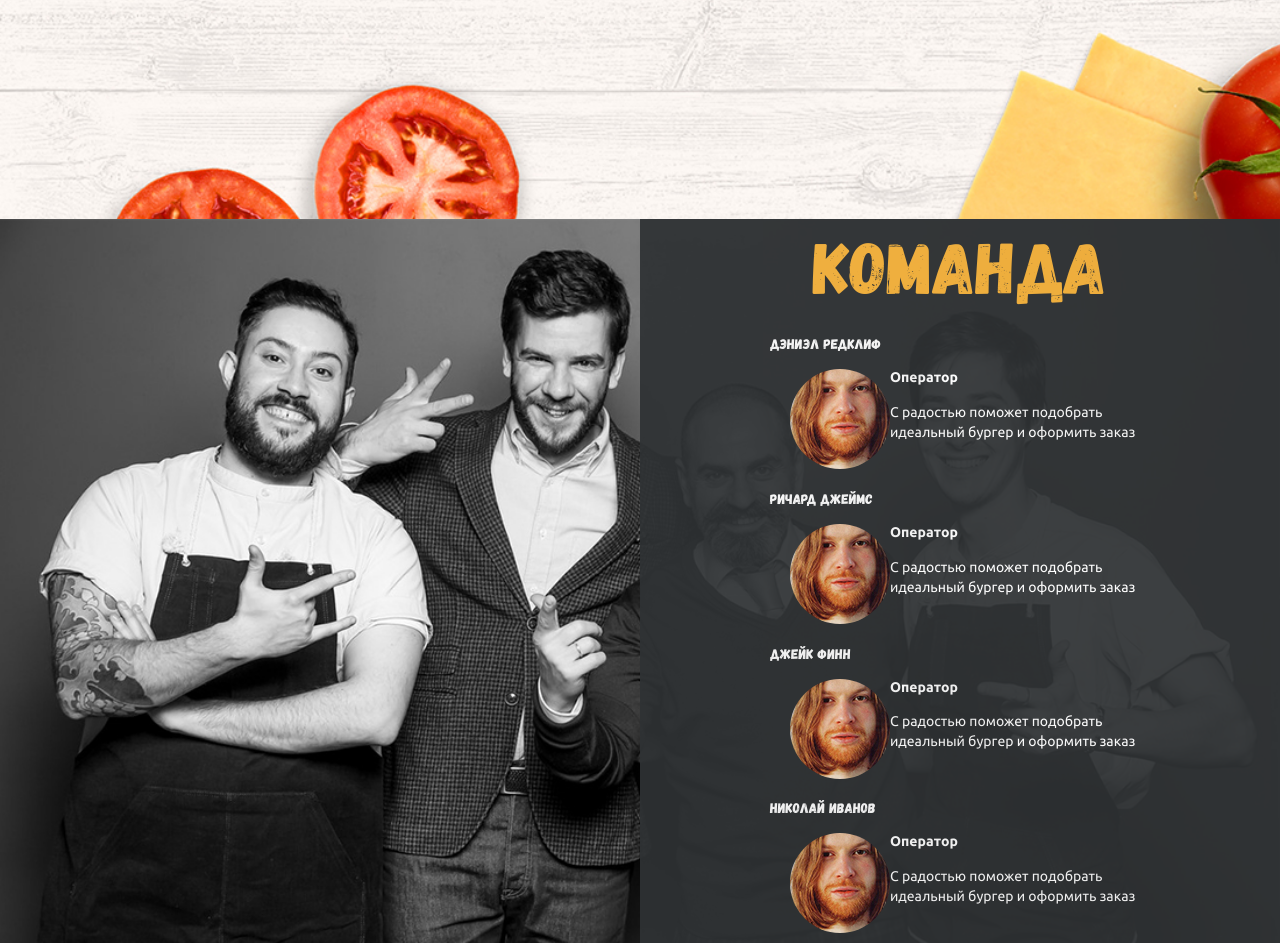
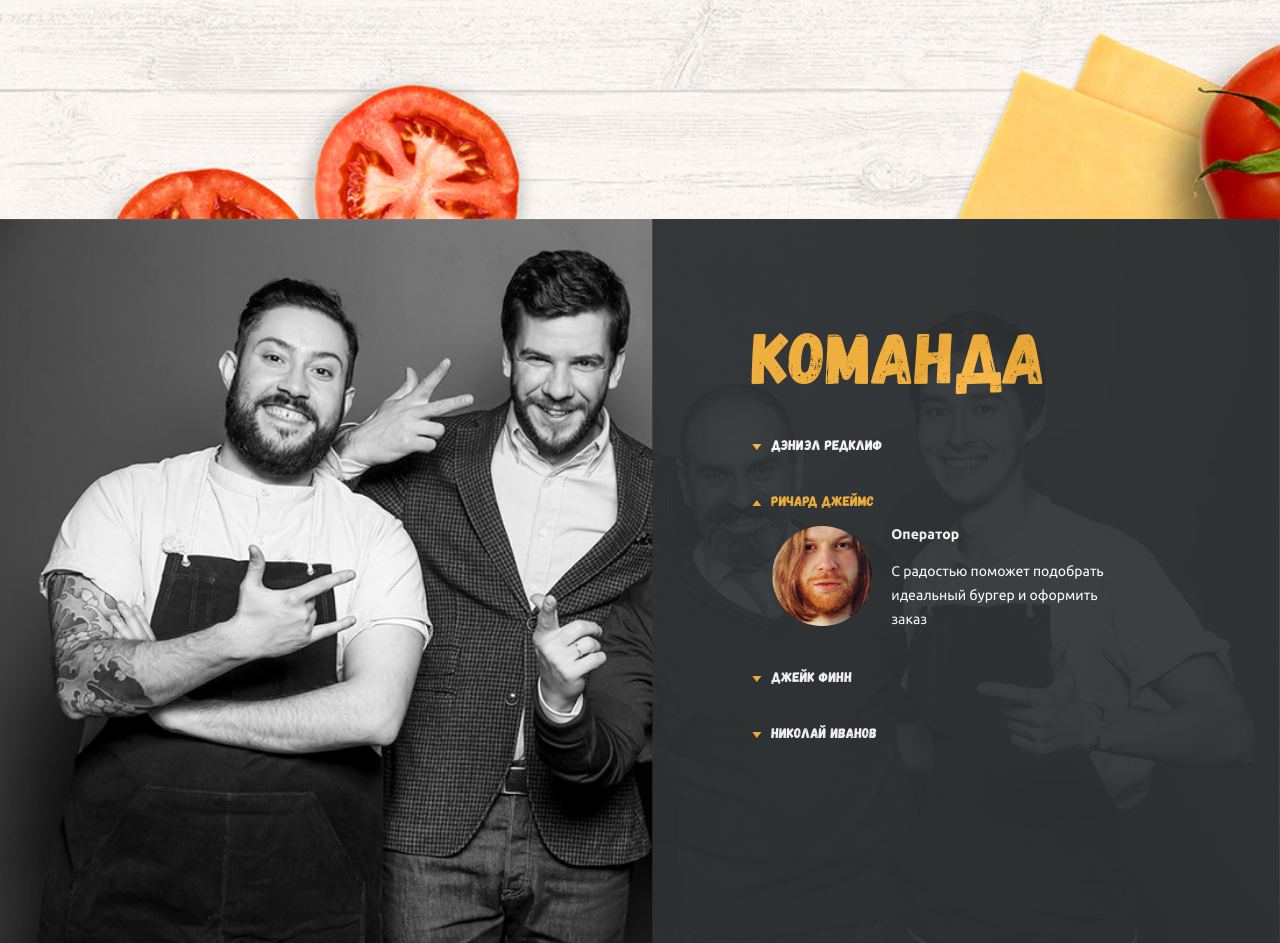
Before and after one commit to Aahoolee/burgers, a plain HTML site: page index.html in a window 1280 px wide. Shown: the part 1381-2324 px from the top of the page. Drawn offline with Linux system fonts and the light colour scheme.

Commit message:
team section

```diff
--- a/index.html
+++ b/index.html
@@ -97,8 +97,8 @@
                                 </div>
                             </li>
                             <li class="team__accordeon--item">
-                                <h3 class="team__accordeon--name">Ричард Джеймс</h3>
-                                <div class="team__accordeon--container">
+                                <h3 class="team__accordeon--name name-active">Ричард Джеймс</h3>
+                                <div class="team__accordeon--container team__accordeon--container-active">
                                     <div class="team__accordeon--image"><img src="img/content/team-man-1.jpg"
                                                                              class="team__accordeon--img"></div>
                                     <div class="team__accordeon--content">
--- a/scss/section/team.scss
+++ b/scss/section/team.scss
@@ -2,28 +2,35 @@
   background: url("../img/bg/team_bg.jpg");
   background-size: cover;
   min-height: 100vh;
+  position: relative;
 
   &__container{
-    height: 100vh;
-    width: 50%;
+    min-height: 100vh;
+    width: 49%;
     background-color: $grey;
     opacity: .93;
     position: absolute;
-    left: 50%;
+    transform: translateX(104%);
+    //left: 50%;
     box-sizing: border-box;
+    padding-top: 90px;
+    margin: 0;
   }
 
   &__content{
     display: flex;
     flex-direction: column;
     justify-content: center;
-    align-items: center;
+    align-items: flex-start;
+    margin-left: 80px;
+    padding: 0 20px;
   }
 
   &__title{
     font-family: Gagalin, Helvetica, sans-serif;
-    font-size: 72px;
+    font-size: rem(72px);
     color: $yell;
+    margin-bottom: 3px;
   }
 
   &__accordeon{
@@ -32,21 +39,50 @@
     color: white;
     max-width: 380px;
 
+    &--item{
+      padding-top: 8px;
+    }
+
+    &--name:before{
+      content: url("../../img/icons/polygon-down.svg");
+      padding-right: 10px;
+    }
+
+    .name-active{
+      color: $yell;
+    }
+
+    .name-active:before{
+      content: url("../../img/icons/polygon-up.svg");
+      padding-right: 10px;
+    }
+
     &--container{
       display: flex;
       justify-content: center;
       margin-left: 20px;
+      height:0;
+      overflow: hidden;
     }
+
+    &--container-active{
+      height: 100%;
+    }
+
     &--image{
     //width: 35%;
     }
+
     &--content{
-    //width: 65%;
+      padding-left: 19px;
     }
 
     &--text{
       font-weight: 400;
+      line-height: 1.72;
+
     }
+
     &--img{
       width: 100px;
       height: 100px;
```
Also changed, not shown: css/main.css, img/bg/[Originals]/header-screen.jpg (added), img/bg/header-screen.jpg, img/icons/polygon-down.svg (added), img/icons/polygon-up.svg (added), 1 other file.
